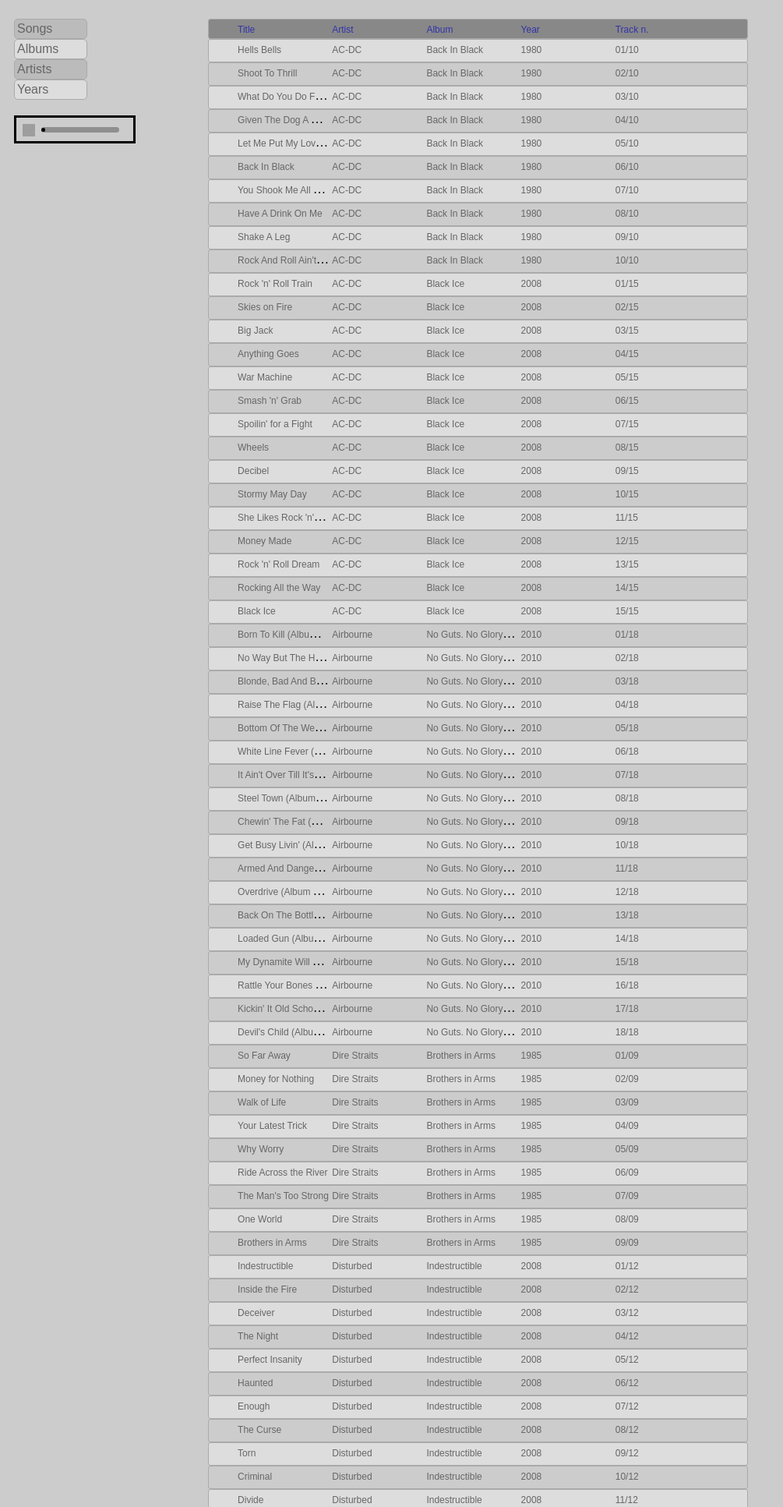
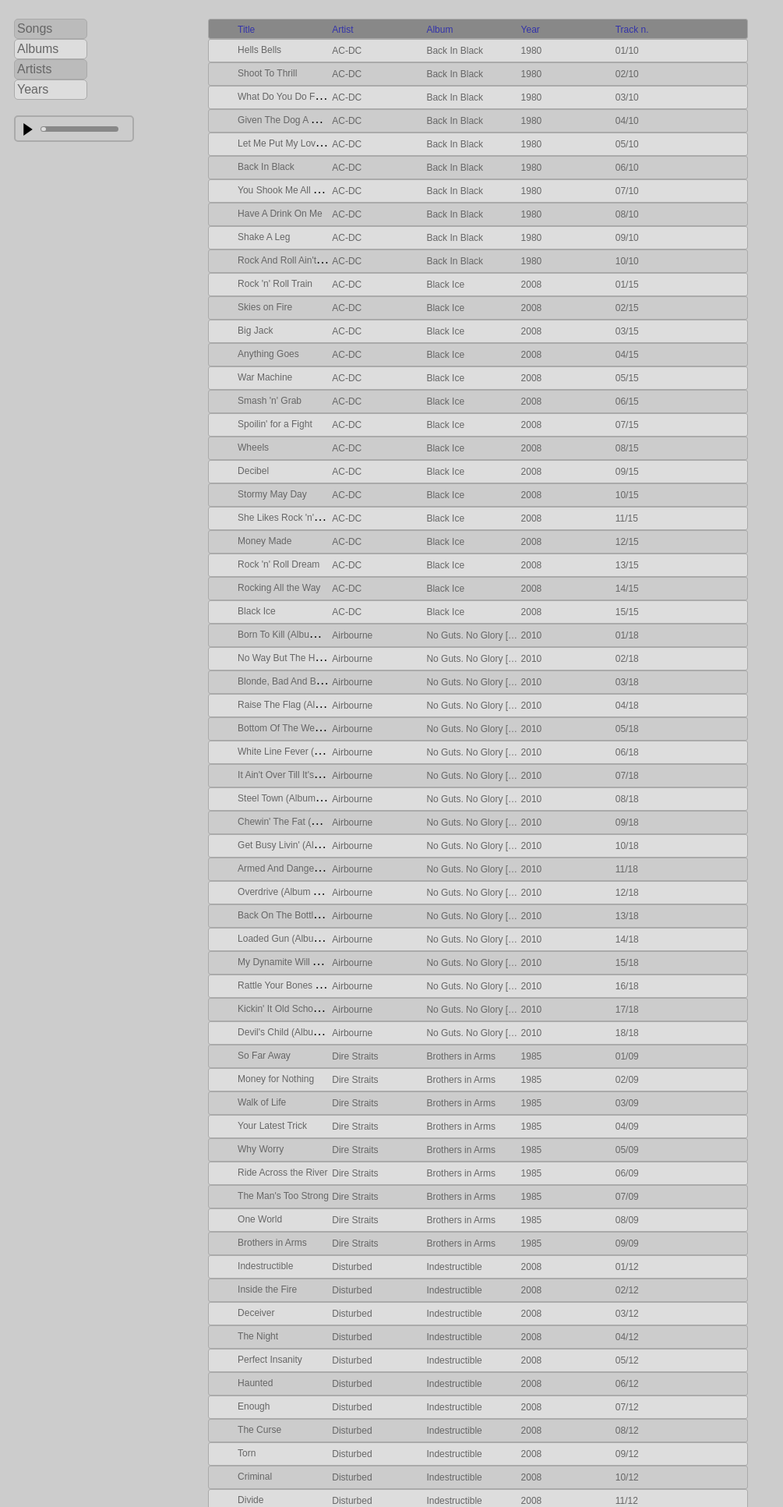
Before and after one commit to codezapper/PythonCodeExercises, a Django app: page /lister/ in a window 1280 px wide. Shown: the top 1933 px of the page at 78% size, without its empty margins (0-1005 px from the left). Run offline with Django 3.2, Linux system fonts and the light colour scheme; data comes from the database, SQL or seed files in the repository; both versions use the stored data as it was after the commit; some libraries are stand-ins or nearby versions; grey boxes are pictures that could not be loaded.

Commit message:
First commit with working customized audio player

```diff
--- a/PyLister/lister/static/lister/main.css
+++ b/PyLister/lister/static/lister/main.css
@@ -263,11 +263,12 @@
     padding: 5px;
 }
 
-#audioplayer{
+.player-border{
     width: 150px;
     height: 30px;
     margin: 20px auto auto 10px;
-    border: solid;
+    border: 2px solid #AAA;
+    border-radius: 5px;
 }
 
 #pButton{
@@ -281,8 +282,8 @@
     outline:none;
 }
 
-.play{background: url('http://www.alexkatz.me/codepen/images/play.png') ;}
-.pause{background: url('http://www.alexkatz.me/codepen/images/pause.png') ;}
+.play{background: url('/static/lister/images/play.png') ;}
+.pause{background: url('/static/lister/images/pause.png') ;}
 
 #timeline{
     width: 100px;
@@ -291,13 +292,15 @@
     float: left;
     border-radius: 15px;
     background: rgba(0,0,0,.3);
+    background-color: #888;
+}
 
+#playhead{
+    width: 6px;
+    height: 5px;
+    border-radius: 3px;
+    margin-top: 1px;
+    margin-left: 1px;
+    background: rgba(0, 0, 0,1);
+    background-color: #DDD;
 }
-#playhead{
-    width: 5px;
-    height: 5px;
-    border-radius: 50%;
-    margin-top: 1px;
-    background: rgba(0, 0, 0,1);
-
-}
--- a/PyLister/lister/templates/lister/index_with_menu.html
+++ b/PyLister/lister/templates/lister/index_with_menu.html
@@ -17,10 +17,10 @@
                     <li class="menu-link menu-link-1"><a class="menu-item" href="/lister/years/">Years</a></li>
                 </div>
             </ul>
-            <audio id="music" preload="true">
-                <source src="http://www.alexkatz.me/codepen/music/interlude.mp3">
+            <audio id="audioplayer" preload="true">
+                <source src="">
             </audio>
-            <div id="audioplayer">
+            <div class="player-border">
                 <button id="pButton" class="play" onclick="play()"></button>
                 <div id="timeline">
                     <div id="playhead">
@@ -33,22 +33,24 @@
                 <ul>
                     <div>
                         <ul class="songs-header">
-                            <li class="header-item"><a class="header-link truncate" href="/lister/play/{{ song.id }}/">Title</a></li>
-                            <li class="header-item"><a class="header-link truncate" href="/lister/play/{{ song.id }}/">Artist</a></li>
-                            <li class="header-item"><a class="header-link truncate" href="/lister/play/{{ song.id }}/">Album</a></li>
-                            <li class="header-item"><a class="header-link truncate" href="/lister/play/{{ song.id }}/">Year</a></li>
-                            <li class="header-item"><a class="header-link truncate" href="/lister/play/{{ song.id }}/">Track n.</a></li>
+                            <li class="header-item"><a class="header-link truncate" href="">Title</a></li>
+                            <li class="header-item"><a class="header-link truncate" href="">Artist</a></li>
+                            <li class="header-item"><a class="header-link truncate" href="">Album</a></li>
+                            <li class="header-item"><a class="header-link truncate" href="">Year</a></li>
+                            <li class="header-item"><a class="header-link truncate" href="">Track n.</a></li>
                         </ul>
                         {% load mathfilters %}
+                        <div id="playlist">
                         {% for song in songs_list %}
                             <ul class="songs-container-{{ forloop.counter|mod:2 }}">
-                                <li class="song-item truncate"><a class="song-link" href="/lister/play/{{ song.id }}/">{{ song.title }}</a></li>
-                                <li class="song-item truncate"><a class="song-link" href="/lister/play/{{ song.id }}/">{{ song.artist }}</a></li>
-                                <li class="song-item truncate"><a class="song-link" href="/lister/play/{{ song.id }}/">{{ song.album }}</a></li>
-                                <li class="song-item truncate"><a class="song-link" href="/lister/play/{{ song.id }}/">{{ song.year }}</a></li>
-                                <li class="song-track-number truncate"><a class="song-link" href="/lister/play/{{ song.id }}/">{{ song.track_number }}</a></li>
+                                <li class="song-item truncate"><a class="song-link" href="{% static song.path %}/">{{ song.title }}</a></li>
+                                <li class="song-item song-link truncate">{{ song.artist }}</li>
+                                <li class="song-item song-link truncate">{{ song.album }}</li>
+                                <li class="song-item song-link truncate">{{ song.year }}</li>
+                                <li class="song-track-number song-link truncate">{{ song.track_number }}</li>
                             </ul>
                         {% endfor %}
+                        </div>
                     </div>
                 </ul>
             {% else %}
```
Also changed, not shown: PyLister/lister/static/lister/main.js (+45 -15 lines), PyLister/db.sqlite3, PyLister/lister/static/lister/images/pause.png (added), PyLister/lister/static/lister/images/play.png (added).
